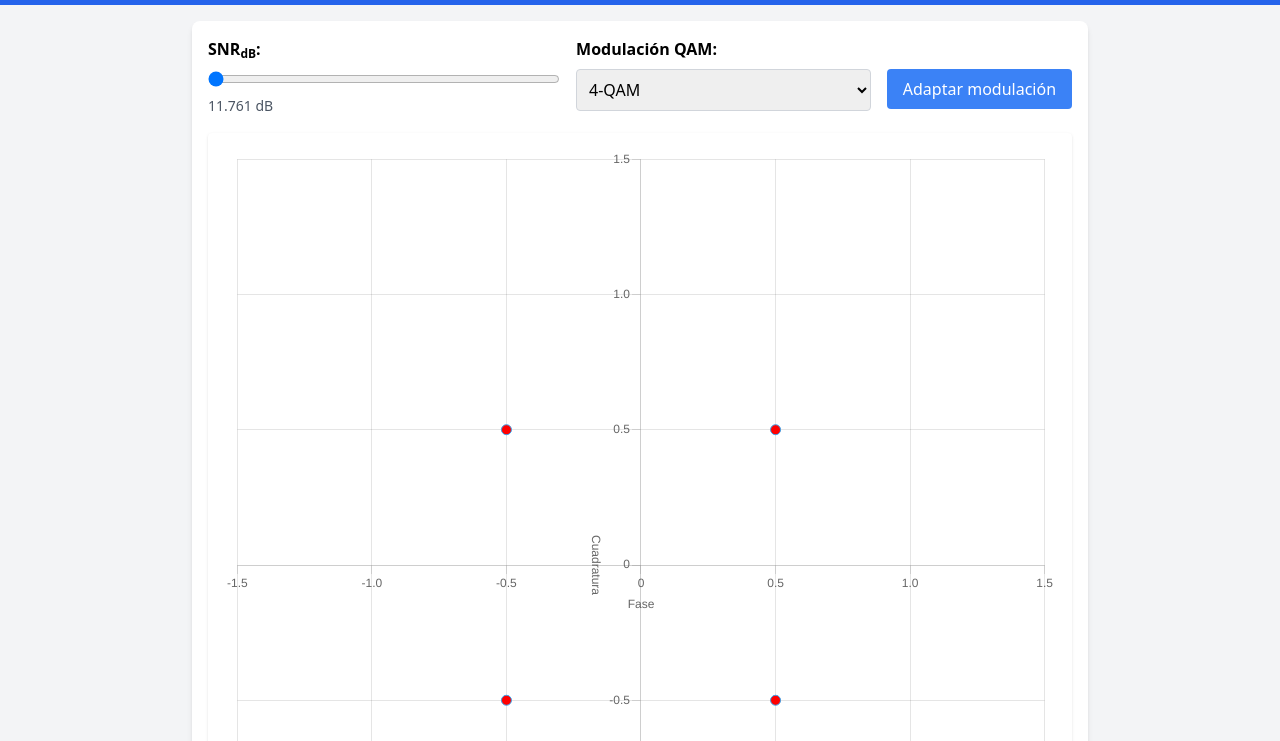
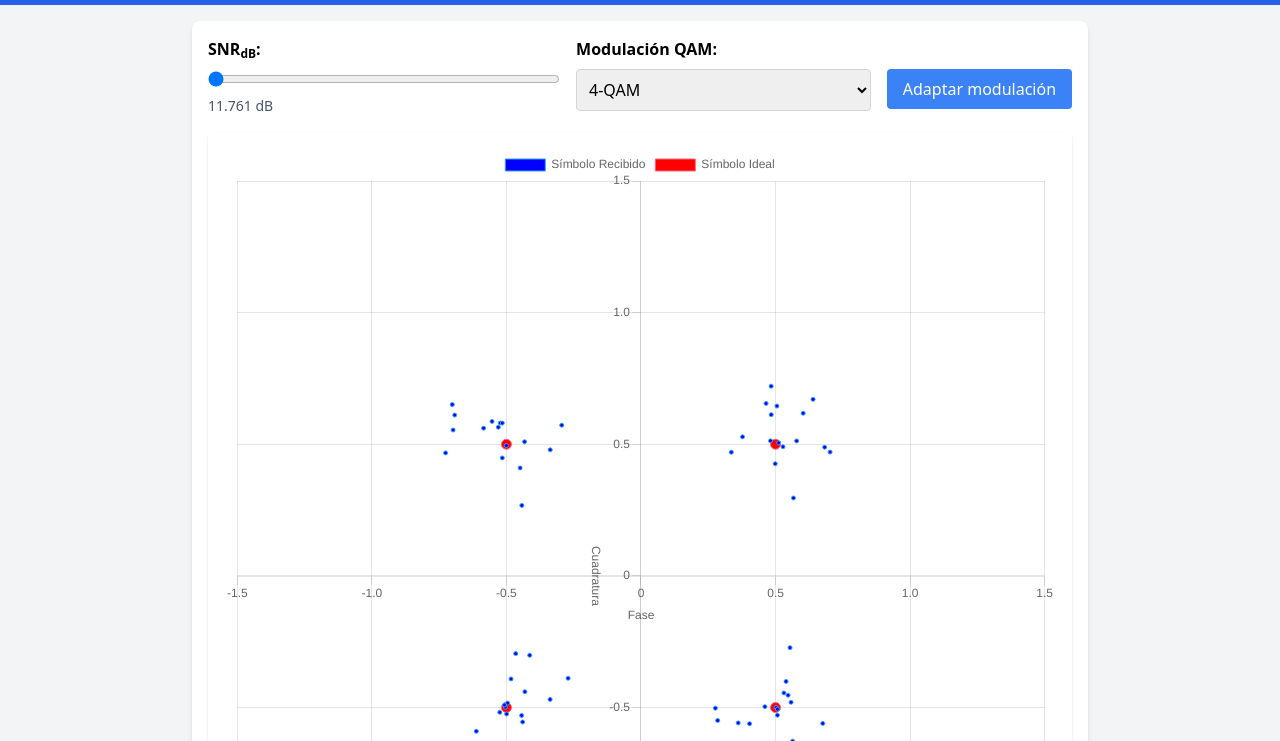
Before and after one commit to MontillaTomas/adaptive-nqam-modulation, a plain HTML site: page index.html in a window 1280 px wide. Both pictures are taken after a click on the button "Adaptar modulación". Shown: the part 59-800 px from the top of the page. Drawn offline with nearby package versions, Linux system fonts and the light colour scheme.

Commit message:
Add simulation of received symbols

```diff
--- a/index.html
+++ b/index.html
@@ -151,17 +151,37 @@
 
       let chart;
 
-      function updateChart(qamValue) {
+      function updateChartWithNoise(qamValue, snr) {
         const points = generateQAMPoints(qamValue);
+        const evm = 1 / Math.sqrt(Math.pow(10, snr / 10));
+
+        const noisyPoints = points.flatMap((point) => {
+          return Array.from({ length: 16 }, () => {
+            const angle = Math.random() * 2 * Math.PI;
+            const distance = Math.random() * evm + Number.EPSILON;
+            return {
+              x: point.x + distance * Math.cos(angle),
+              y: point.y + distance * Math.sin(angle),
+            };
+          });
+        });
+
         if (chart) {
           chart.destroy();
         }
+
         chart = new Chart(ctx, {
           type: "scatter",
           data: {
             datasets: [
               {
-                label: `${qamValue}-QAM Constellation`,
+                label: "Símbolo Recibido",
+                data: noisyPoints,
+                pointBackgroundColor: "blue",
+                pointRadius: 2,
+              },
+              {
+                label: "Símbolo Ideal",
                 data: points,
                 pointBackgroundColor: "red",
                 pointRadius: 5,
@@ -194,7 +214,7 @@
             },
             plugins: {
               legend: {
-                display: false,
+                display: true,
               },
             },
           },
@@ -211,22 +231,31 @@
         const snr = parseFloat(snrRange.value);
         const qam = calculateQAM(snr);
         qamSelect.value = qam.toString();
-        updateChart(qam);
+        updateChartWithNoise(qam, snr);
       }
 
       qamSelect.addEventListener("change", (event) => {
         const qamValue = parseInt(event.target.value);
-        updateChart(qamValue);
+        const snr = parseFloat(snrRange.value);
+        updateChartWithNoise(qamValue, snr);
       });
 
       snrRange.addEventListener("input", (event) => {
-        snrValue.textContent = event.target.value + " dB";
+        const snr = parseFloat(event.target.value);
+        snrValue.textContent = snr.toFixed(3) + " dB";
+        const qamValue = parseInt(qamSelect.value);
+        updateChartWithNoise(qamValue, snr);
       });
 
-      adaptButton.addEventListener("click", adaptModulation);
+      adaptButton.addEventListener("click", () => {
+        adaptModulation();
+        const qamValue = parseInt(qamSelect.value);
+        const snr = parseFloat(snrRange.value);
+        updateChartWithNoise(qamValue, snr);
+      });
 
       // Inicializar el gráfico con 4-QAM
-      updateChart(4);
+      updateChartWithNoise(4, parseFloat(snrRange.value));
     </script>
   </body>
 </html>
```
